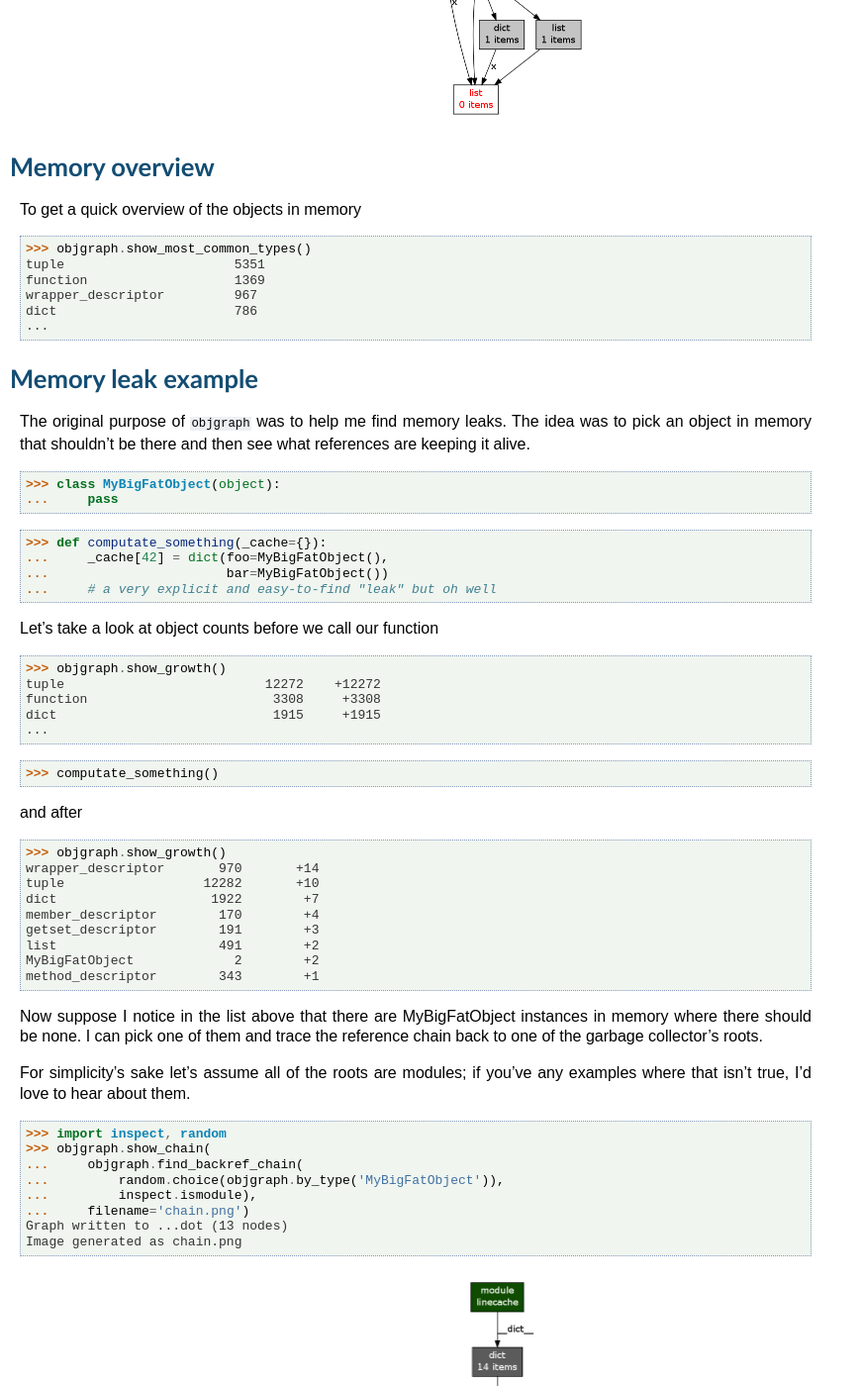
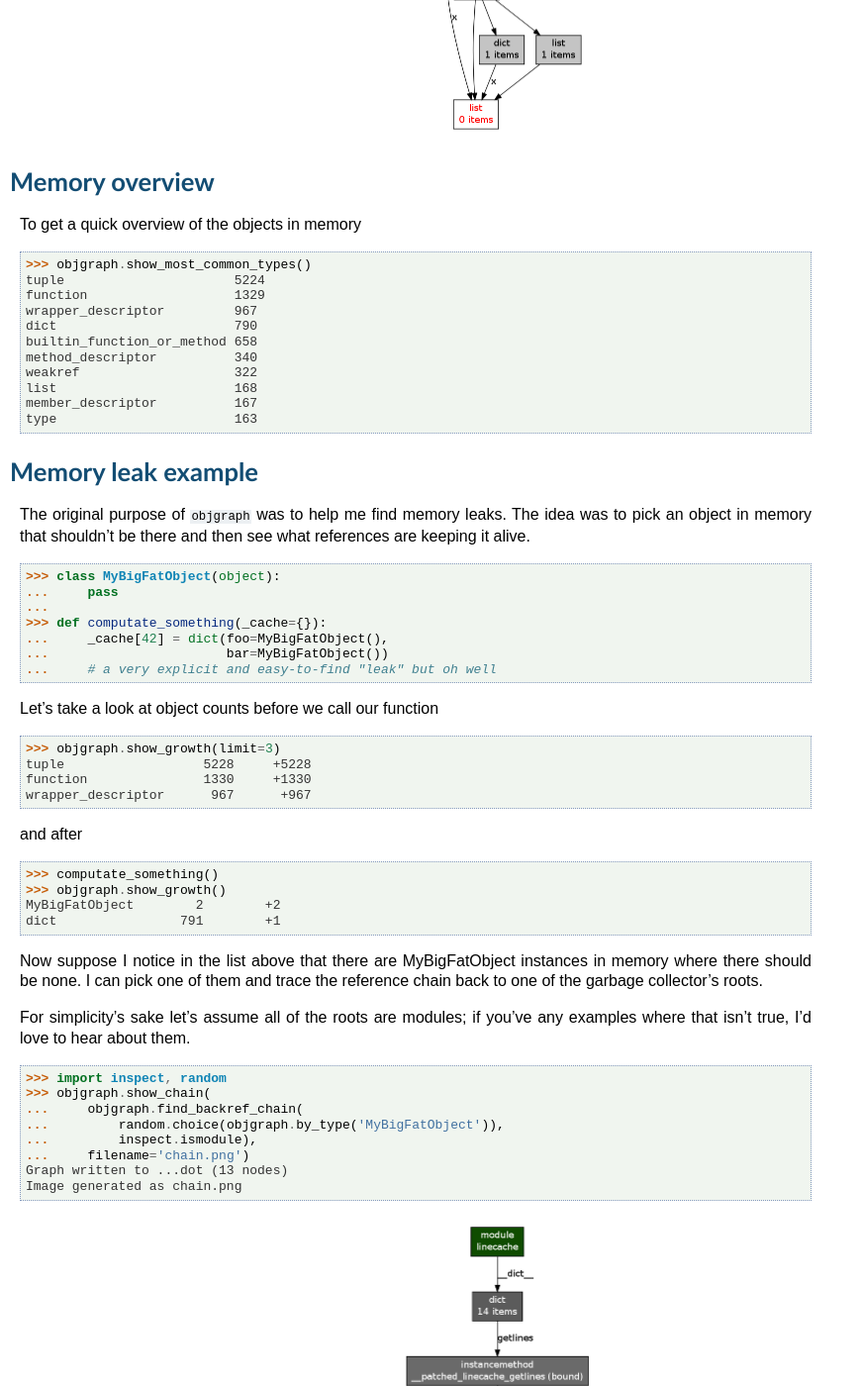
Before and after one commit to mgedmin/objgraph, a Sphinx documentation site: the page built from docs/index.txt, in a window 1280 px wide and 1400 px high, scrolled down 1451 px. Shown: the whole window at 99% size, without its empty margins (0-871 px from the left). Built offline with Sphinx 7.4.7, drawn with Linux system fonts in a browser that asks for light colours; some of the changed text lies outside the part shown.

Commit message:
Documentation tweaks:
- Make all the numbers match up one of the actual sessions, rather than coming
  from a mishmash of different ones.

- Finally figured out why some doctest sections are indented: it's those that
  have blank lines in the middle.  Remove blank lines for consistency.

```diff
--- a/docs/index.txt
+++ b/docs/index.txt
@@ -30,7 +30,8 @@ Backreferences
 
 Now try
 
-    >>> objgraph.show_backrefs([x], filename='sample-backref-graph.png') # doctest: +NODES_VARY
+    >>> objgraph.show_backrefs([x], filename='sample-backref-graph.png')
+    ... # doctest: +NODES_VARY
     Graph written to ....dot (8 nodes)
     Image generated as sample-backref-graph.png
 
@@ -47,11 +48,16 @@ Memory overview
 To get a quick overview of the objects in memory
 
     >>> objgraph.show_most_common_types() # doctest: +RANDOM_OUTPUT
-    tuple                      5351
-    function                   1369
+    tuple                      5224
+    function                   1329
     wrapper_descriptor         967
-    dict                       786
-    ...
+    dict                       790
+    builtin_function_or_method 658
+    method_descriptor          340
+    weakref                    322
+    list                       168
+    member_descriptor          167
+    type                       163
 
 
 Memory leak example
@@ -63,7 +69,7 @@ see what references are keeping it alive.
 
     >>> class MyBigFatObject(object):
     ...     pass
-
+    ...
     >>> def computate_something(_cache={}):
     ...     _cache[42] = dict(foo=MyBigFatObject(),
     ...                       bar=MyBigFatObject())
@@ -71,25 +77,17 @@ see what references are keeping it alive.
 
 Let's take a look at object counts before we call our function
 
-    >>> objgraph.show_growth() # doctest: +RANDOM_OUTPUT
-    tuple                          12272    +12272
-    function                        3308     +3308
-    dict                            1915     +1915
-    ...
-
-    >>> computate_something()
+    >>> objgraph.show_growth(limit=3) # doctest: +RANDOM_OUTPUT
+    tuple                  5228     +5228
+    function               1330     +1330
+    wrapper_descriptor      967      +967
 
 and after
 
+    >>> computate_something()
     >>> objgraph.show_growth() # doctest: +RANDOM_OUTPUT
-    wrapper_descriptor       970       +14
-    tuple                  12282       +10
-    dict                    1922        +7
-    member_descriptor        170        +4
-    getset_descriptor        191        +3
-    list                     491        +2
-    MyBigFatObject             2        +2
-    method_descriptor        343        +1
+    MyBigFatObject        2        +2
+    dict                791        +1
 
 Now suppose I notice in the list above that there are MyBigFatObject
 instances in memory where there should be none.  I can pick one of them and
```
Also changed, not shown: other parts of docs/index.txt (+16 -2 lines).
